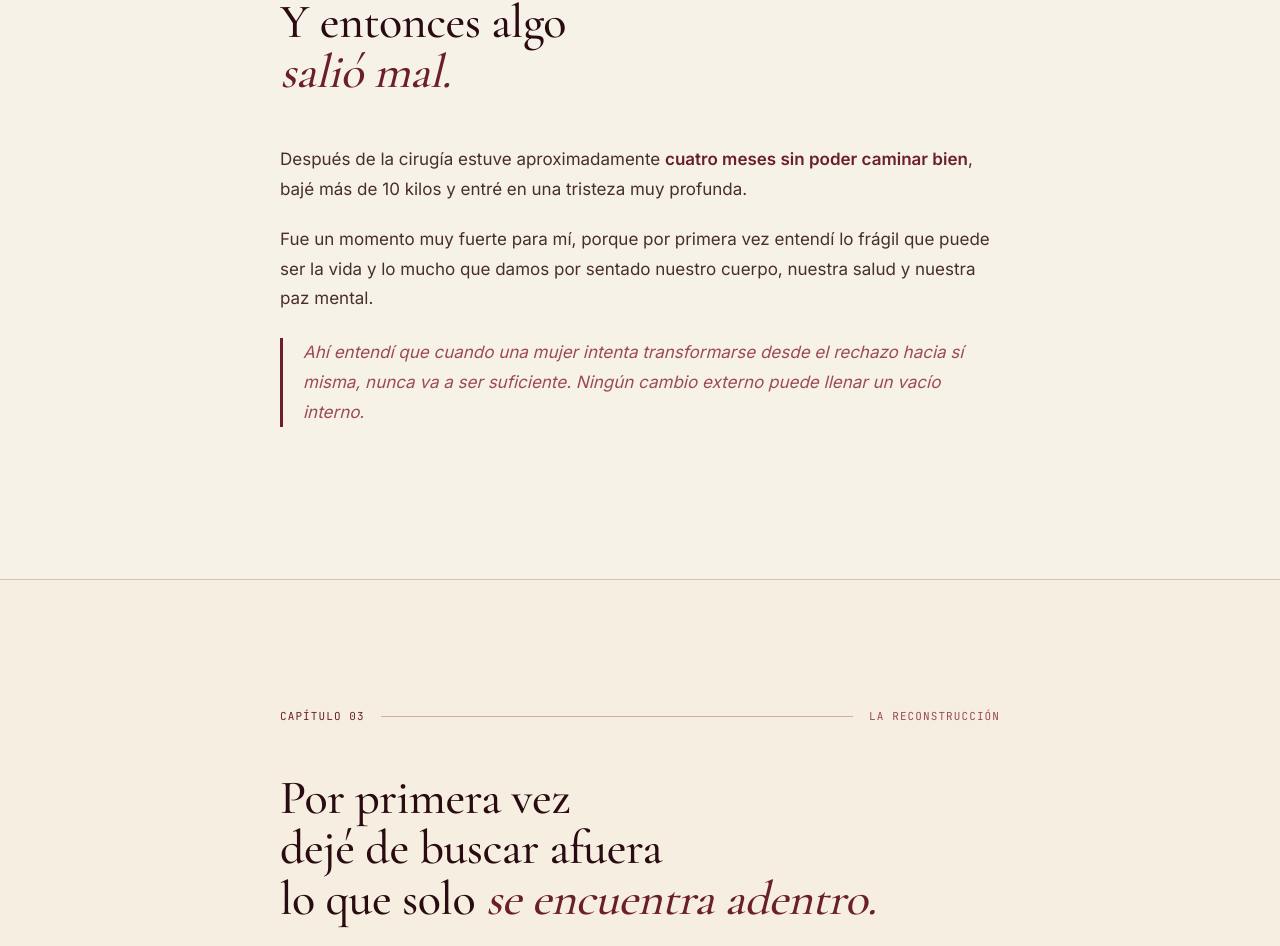
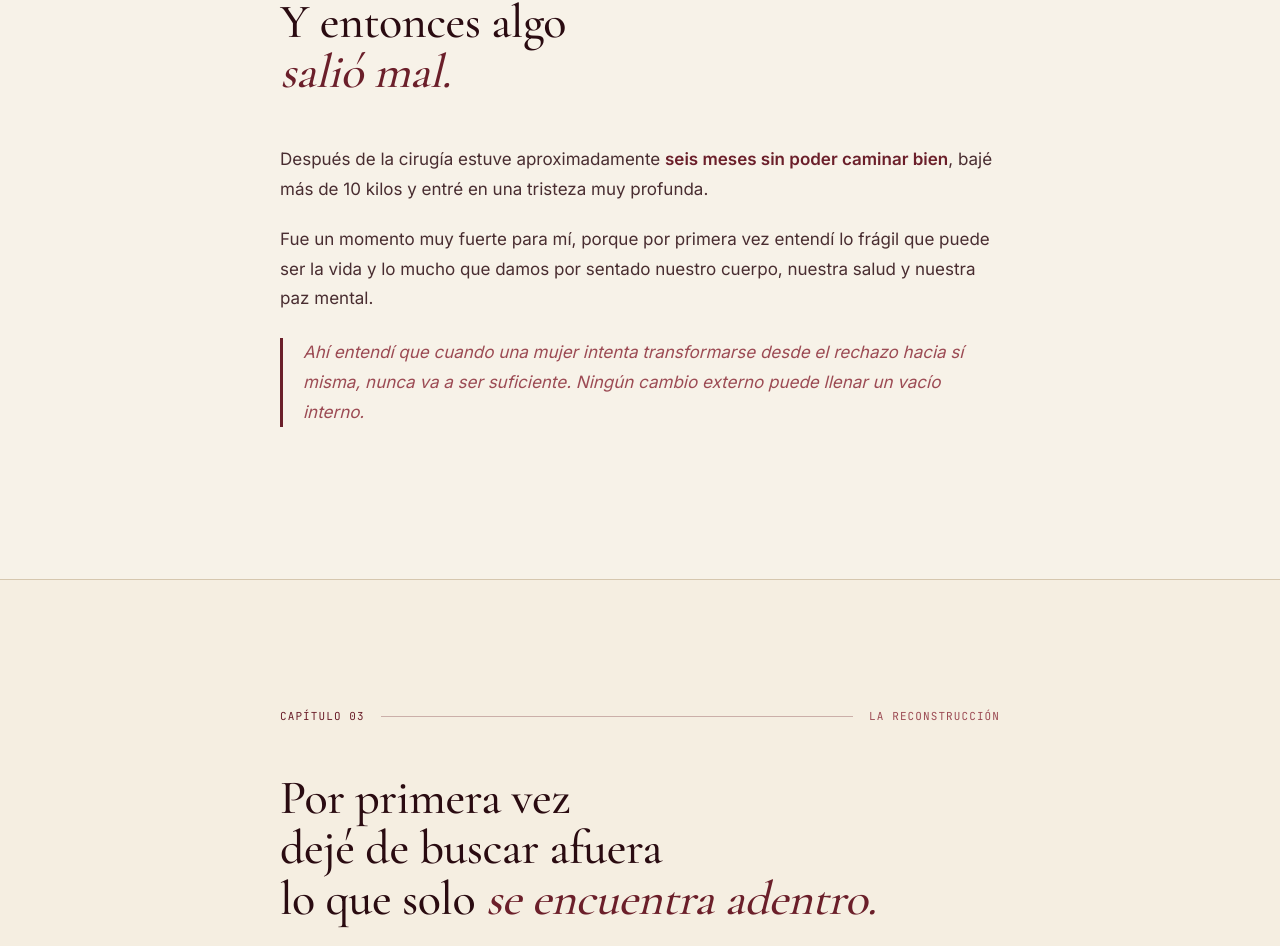
Before and after one commit to sarahi-hs/mvmaacademy.com, a Next.js app: page /mi-historia in a window 1280 px wide. Shown: the part 2538-3484 px from the top of the page. Built offline with nearby package versions, Linux system fonts and the light colour scheme.

Commit message:
fix(mi-historia): "cuatro meses" → "seis meses" sin poder caminar
Corrección solicitada por Sarahi — el tiempo real que estuvo sin poder
caminar tras la cirugía fue de 6 meses, no 4.

Co-Authored-By: Claude Opus 4.7 <noreply@anthropic.com>

```diff
--- a/src/app/mi-historia/page.tsx
+++ b/src/app/mi-historia/page.tsx
@@ -122,7 +122,7 @@ export default function MiHistoriaPage() {
 
           <div className="prose-mvma text-tinto-deep/85 leading-relaxed text-lg space-y-6">
             <p>
-              Después de la cirugía estuve aproximadamente <strong className="text-tinto">cuatro
+              Después de la cirugía estuve aproximadamente <strong className="text-tinto">seis
               meses sin poder caminar bien</strong>, bajé más de 10 kilos y entré en una tristeza
               muy profunda.
             </p>
```
